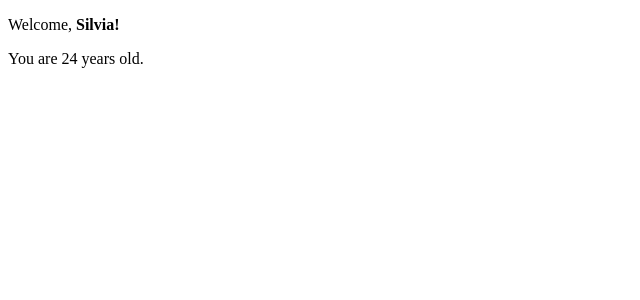
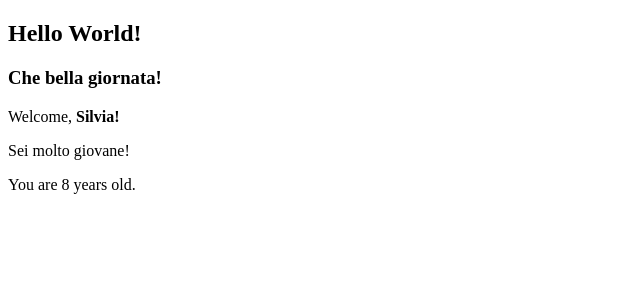
Before and after one commit to Silviadesideri01/EsercitazioniDevelhope, a React (Vite) app in the folder React/esercizi-react/: page / in a window 1280 px wide. Shown: the top 300 px of the page, without its empty margins (0-640 px from the left). Built offline with nearby package versions, Linux system fonts and the light colour scheme.

Commit message:
svolto esercizio

```diff
--- /dev/null
+++ b/React/esercizi-react/Components/Messaggio.jsx
@@ -0,0 +1,3 @@
+export function Messaggio() {
+    return <p>Sei molto giovane!</p>
+}
--- a/React/esercizi-react/Components/Welcome.jsx
+++ b/React/esercizi-react/Components/Welcome.jsx
@@ -9,12 +9,18 @@
 //Passare al componente Età la proprietà età che Welcome riceve dal componente App.
 
 import { Age } from "./Age";
-export function Welcome({ name = "Utente" }) {
+import { Messaggio } from "./Messaggio";
+export function Welcome({ name = "Utente", age }) {
   //Ho impostato un valore di defoult a name, nel caso usassi il componente senza valorizzare la props.
   return (
     <div>
       <p>Welcome, <strong>{name}!</strong></p>
-      <Age age="24" />
+       {/*Assegno al componente Age, il valore della props age utilizzata in welcome */}
+       {/*usa il rendering condizionale con una delle seguenti condizioni:*/}
+      {age >= 18 ? <Age age={age} /> : <Messaggio/>}{/*L'età è maggiore o uguale a 18? se si, renderizza l'età: altrimenti mostra il messaggio*/}
+      {age && <Age age={age}/>}{/*L'età deve essere inserita per essere renderizzata*/}
+      {age > 18 && age < 65? <Age age={age}/> : ""} {/*L'età è maggiore di 18 E minore di 65? Se si, renderizzala*/}
+      {age > 18 && name === "John"? <Age age={age}/> : ""}{/*l'età è maggiore di 18 E il nome è uguale a Jhon? Se si, renderizzalo*/}
     </div>
   );
 }
--- a/React/esercizi-react/src/App.jsx
+++ b/React/esercizi-react/src/App.jsx
@@ -1,13 +1,15 @@
-//import Hello from "../Components/Hello"; importo il componente Hello, per poterlo utilizzare e visualizzare
+import Hello from "../Components/Hello"; //importo il componente Hello, per poterlo utilizzare e visualizzare
+import { Welcome } from "../Components/Welcome"; //importo il componente Welcome
 
-import { Welcome } from "../Components/Welcome"; //importo il componente Welcome
 
 function App() {
   return (
     <>
-      {/*<Hello /> Chiamata del componente/rendering*/}
-      <Welcome name="Silvia" />
+      <Hello />{/* Chiamata del componente/rendering*/}
+      <Welcome name="Silvia" age={8} />
       {/*valorizzo la props name ed age, assegnando il valore all'attributo.*/}
+
+
     </>
   );
 }
```
